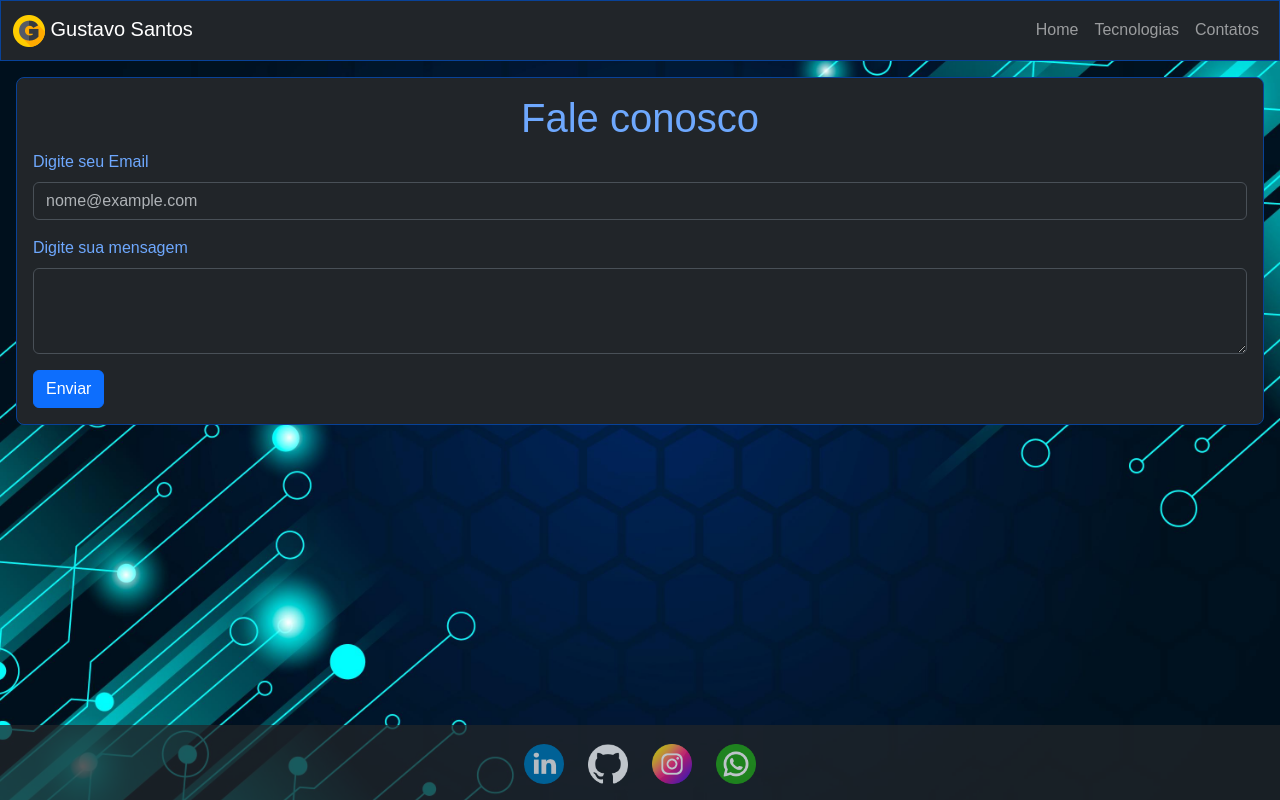
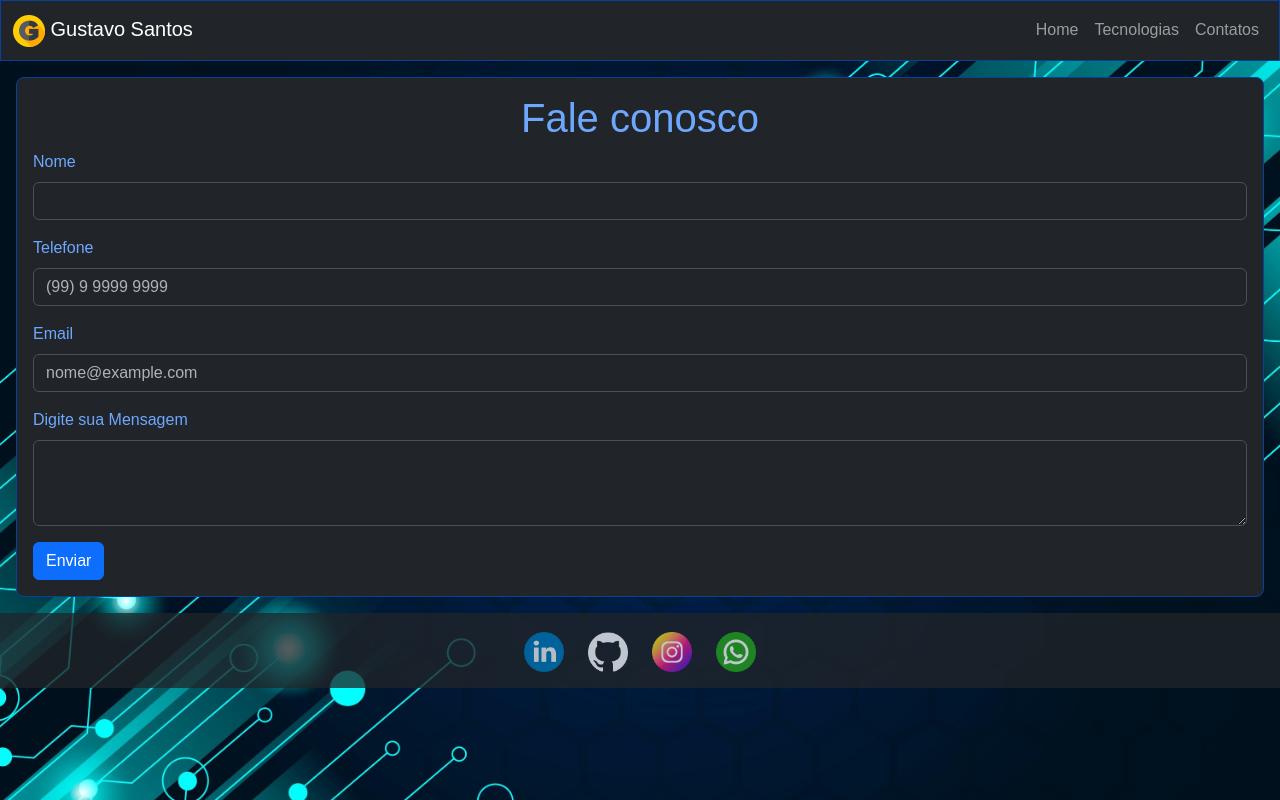
Before and after one commit to Gustavo1701/portifolio-pessoal-react, a React (Vite) app: page /contatos in a window 1280 px wide. Built offline with nearby package versions, Linux system fonts and the light colour scheme.

Commit message:
Atualizando posição do rodapé e definindo tamanho do background

```diff
--- a/src/Pages/Contatos.jsx
+++ b/src/Pages/Contatos.jsx
@@ -2,21 +2,44 @@ import React from 'react'
 
 
 const Contatos = () => {
+
+  function gerarEmail() {
+
+    const nome = document.getElementById("nomeContato").value;
+    const telefone = document.getElementById("telefoneContato").value;
+    const email = document.getElementById("emailContato").value;
+    const mensagem = document.getElementById("mensagemContato").value;
+
+    alert("Mensagem enviada. Retornaremos em breve, obrigado!");
+
+
+  }
+
+
+
   return (
     <>
-      <div className="position-absolute w-100 opacity-100">
+      <div className="w-100 opacity-100">
         <div className="align-items-center justify-content-center p-3">
-          <div class="p-3 text-primary-emphasis bg-dark border border-primary-subtle rounded-3" data-bs-theme="dark">
+          <div className="p-3 text-primary-emphasis bg-dark border border-primary-subtle rounded-3" data-bs-theme="dark">
             <h1 className="text-center">Fale conosco</h1>
-            <div class="mb-3 ">
-              <label for="exampleFormControlInput1" class="form-label"> Digite seu Email</label>
-              <input type="email" class="form-control" id="exampleFormControlInput1" placeholder="nome@example.com" />
+            <div className="mb-3 ">
+              <label for="exampleFormControlInput1" className="form-label">Nome</label>
+              <input type="text" className="form-control" id="nomeContato"/>
             </div>
-            <div class="mb-3">
-              <label for="exampleFormControlTextarea1" class="form-label">Digite sua mensagem</label>
-              <textarea class="form-control" id="exampleFormControlTextarea1" rows="3"></textarea>
+            <div className="mb-3 ">
+              <div className="mb-3 ">
+                <label for="exampleFormControlInput1" className="form-label">Telefone</label>
+                <input type="email" className="form-control" id="telefoneContato" placeholder="(99) 9 9999 9999" />
+              </div>
+              <label for="exampleFormControlInput1" className="form-label">Email</label>
+              <input type="email" className="form-control" id="emailContato" placeholder="nome@example.com" />
             </div>
-            <button type="button" class="btn btn-primary">Enviar</button>
+            <div className="mb-3">
+              <label for="exampleFormControlTextarea1" className="form-label">Digite sua Mensagem</label>
+              <textarea className="form-control" id="mensagemContato" rows="3"></textarea>
+            </div>
+            <button type="button" className="btn btn-primary" id='enviarEmail' onClick={gerarEmail}>Enviar</button>
           </div>
         </div>
       </div>
--- a/src/Pages/Layout.jsx
+++ b/src/Pages/Layout.jsx
@@ -43,7 +43,7 @@ function MenuNavegacao() {
 function Rodape() {
     return (
         <>
-            <div className="position-absolute bottom-0 w-100 opacity-75">
+            <div className="bottom-0 w-100 opacity-75">
                 <div className="container-fluid d-flex align-items-center justify-content-center gap-4 bg-dark w-100 p-3">
                     <Link className="navbar-brand" to="https://www.linkedin.com/in/gustavo-santos-1701jr/" target='blank_'>
                         <img src={linkedin} alt="Logo" width="40" height="40" className="d-inline-block align-text-top" />
--- a/src/Pages/Tecnologias.jsx
+++ b/src/Pages/Tecnologias.jsx
@@ -8,14 +8,14 @@ import logoHtml from '../assets/img/tecnologias/html-css-js.png'
 const Tecnologias = () => {
   return (
     <>
-      <div className="position-absolute w-100 ">
-        <div className="container-fluid d-flex align-items-center justify-content-center gap-3 p-3 ">
-          <div className="card bg-dark  col-md-2" data-bs-theme="dark" >
-            <img src={logoReact} className="card-img-top" alt="react" />
+      <div className="w-100 ">
+        <div className="container-fluid d-flex align-items-center justify-content-center gap-3 p-3">
+          <div className="card bg-dark  col-md-2" data-bs-theme="dark">
+            <img src={logoReact} className="card-img-top" alt="react"/>
             <div className="card-body">
               <h5 className="card-title">React.js</h5>
               <p className="card-text">É uma biblioteca JavaScript para construir interfaces de usuário dinâmicas e eficientes, favorecendo componentes reutilizáveis e performance otimizada.</p>
-              {/* <Link to='#' className="btn btn-primary">Go somewhere</Link> */}
+
             </div>
           </div>
           <div className="card bg-dark col-md-2" data-bs-theme="dark" >
@@ -23,7 +23,7 @@ const Tecnologias = () => {
             <div className="card-body">
               <h5 className="card-title">Node.js</h5>
               <p className="card-text">É um ambiente de execução JavaScript assíncrono, baseado no V8, usado para criar aplicações de rede escaláveis e rápidas.</p>
-              {/* <Link to='#' className="btn btn-primary">Go somewhere</Link> */}
+
             </div>
           </div>
           <div className="card bg-dark col-md-2" data-bs-theme="dark" >
@@ -31,7 +31,7 @@ const Tecnologias = () => {
             <div className="card-body">
               <h5 className="card-title">Java</h5>
               <p className="card-text">É uma linguagem de programação de propósito geral, orientada a objetos, conhecida pela sua portabilidade e uso em aplicações empresariais.</p>
-              {/* <Link to='#' className="btn btn-primary">Go somewhere</Link> */}
+
             </div>
           </div>
           <div className="card bg-dark col-md-2" data-bs-theme="dark" >
@@ -39,7 +39,7 @@ const Tecnologias = () => {
             <div className="card-body">
               <h5 className="card-title mt-2 ">HTML CSS JS</h5>
               <p className="card-text">São essenciais para desenvolver páginas web interativas; HTML estrutura o conteúdo, CSS estiliza e JavaScript adiciona interatividade.</p>
-              {/* <Link to='#' className="btn btn-primary">Go somewhere</Link> */}
+
             </div>
           </div>
         </div>
--- a/src/index.css
+++ b/src/index.css
@@ -1,9 +1,8 @@
 body {
-    background-image: url('./assets/img/bg1.jpg');
+    background: black url('./assets/img/bg1.jpg');
     background-size: cover;
     background-repeat: no-repeat;
-    background-position: center center;
-    min-height: 100vh;
+
     overflow-x: hidden;
     margin: 0;
     padding: 0;
```
